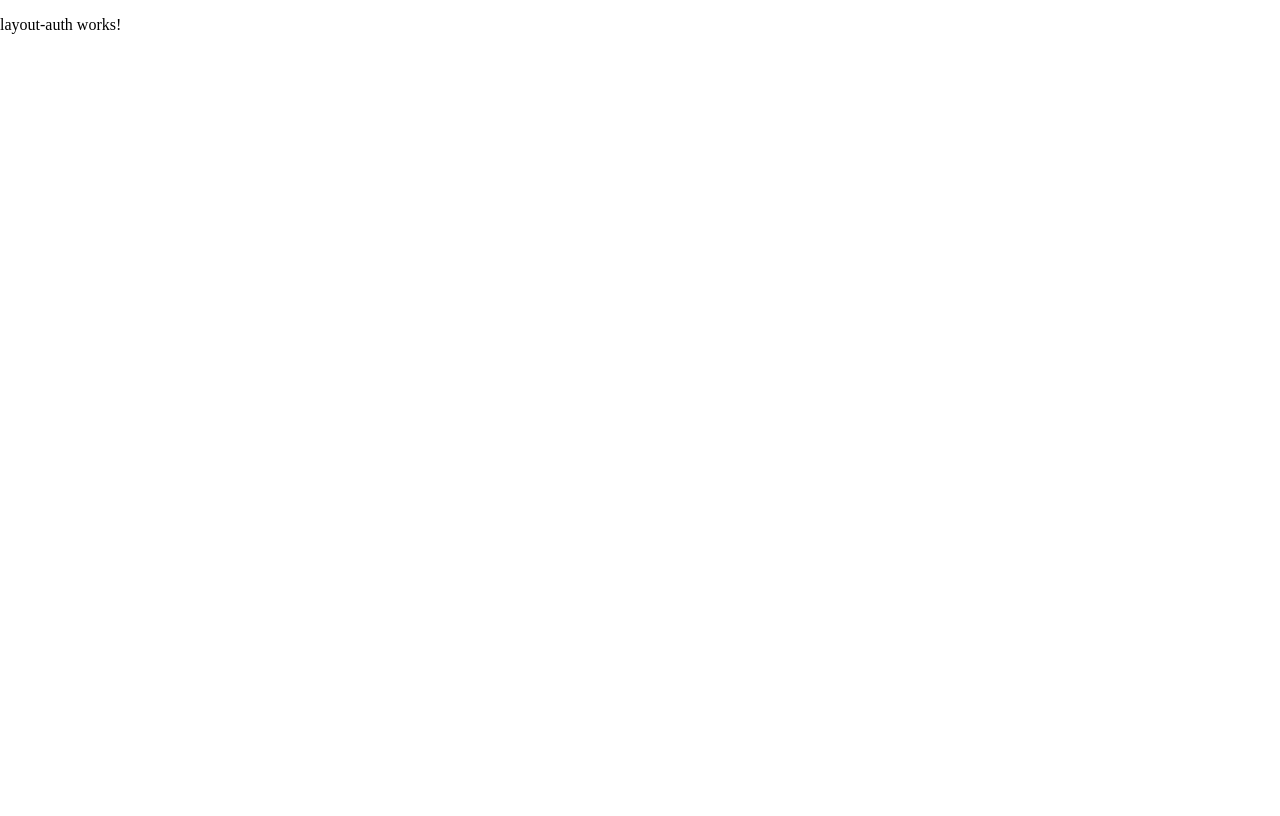
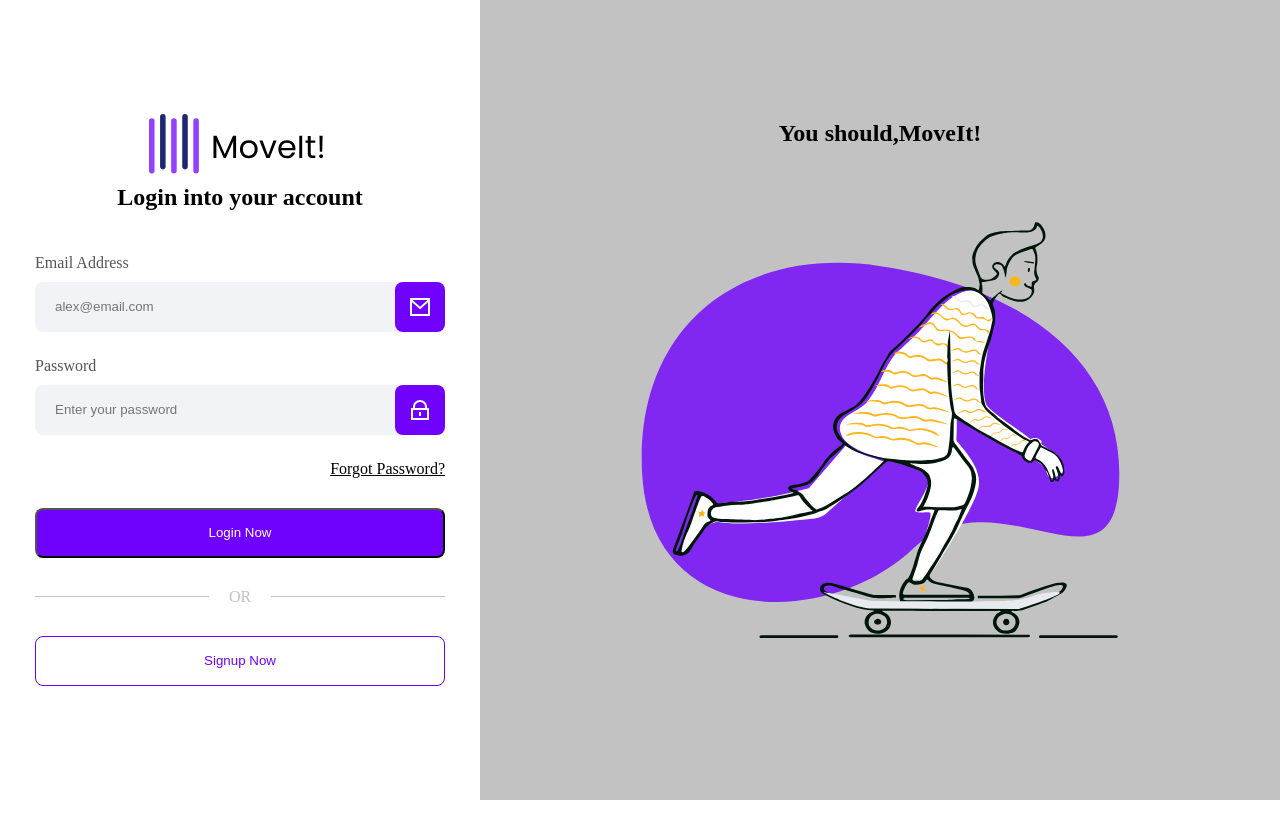
Before and after one commit to AliakseiYausiuk/Login-page-angular, an Angular app: page / in a window 1280 px wide. Built offline with nearby package versions, Linux system fonts and the light colour scheme.

Commit message:
feat: add layout-auth component

```diff
--- a/src/app/libs/layout/layout-auth/layout-auth.component.html
+++ b/src/app/libs/layout/layout-auth/layout-auth.component.html
@@ -1 +1,14 @@
-<p>layout-auth works!</p>
+<section class="auth">
+  <div class="logo">
+    <img src="/assets/images/svg/logo-small_182x60.svg" alt="Logo">
+  </div>
+  <h2 class="subtitle">Login into your account</h2>
+  <L-auth-form></L-auth-form>
+</section>
+
+<section class="content">
+  <div class="wrapper">
+    <h1 class="title">You should,MoveIt!</h1>
+    <img src='/assets/images/svg/logo-big_597x534.svg' width="597" height="534" alt="Logo">
+  </div>
+</section>
--- a/src/app/libs/layout/layout-auth/layout-auth.component.scss
+++ b/src/app/libs/layout/layout-auth/layout-auth.component.scss
@@ -0,0 +1,34 @@
+:host {
+  display: grid;
+  grid-template-columns: 480px 1fr;
+  height: 100%;
+}
+
+.auth {
+  display: flex;
+  justify-content: center;
+  align-items: center;
+  flex-direction: column;
+  background: var(--white-color);
+  padding: 0 35px;
+
+  .logo {
+    height: 50px;
+  }
+
+  .subtitle {
+    height: 50px;
+  }
+
+}
+
+.content {
+  display: grid;
+  place-items: center;
+  background: var(--light-gray-color);
+}
+
+.wrapper {
+  display: grid;
+  place-items: center;
+}
```
Also changed, not shown: src/app/libs/layout/layout-auth/layout-auth.component.ts (+6 -1 lines).
